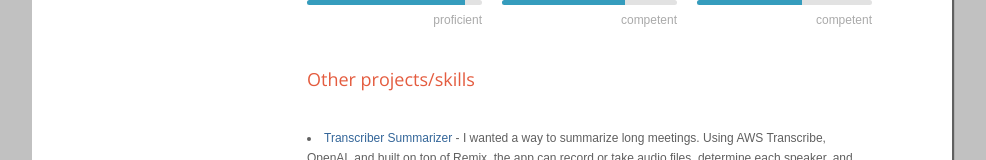
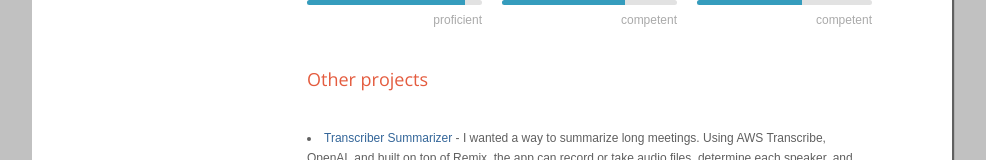
Before and after one commit to mikedidomizio/mikedidomizio-resume, a Vue app: page / in a window 1280 px wide. Shown: the part 2445-2605 px from the top of the page, without its empty margins (148-1134 px from the left). Built offline with nearby package versions, Linux system fonts and the light colour scheme.

Commit message:
Remove skills from Other Projects header

```diff
--- a/src/App.vue
+++ b/src/App.vue
@@ -103,7 +103,7 @@
             </SkillsRow>
         </SkillsSection>
 
-        <Section>Other projects/skills</Section>
+        <Section>Other projects</Section>
 
         <SkillsSection>
             <SkillsRow>
```
